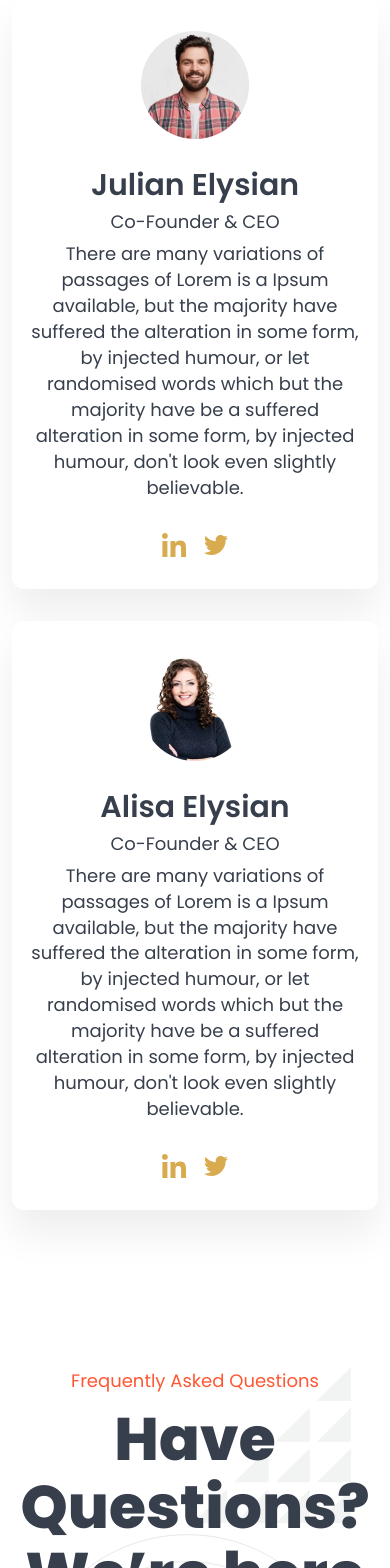
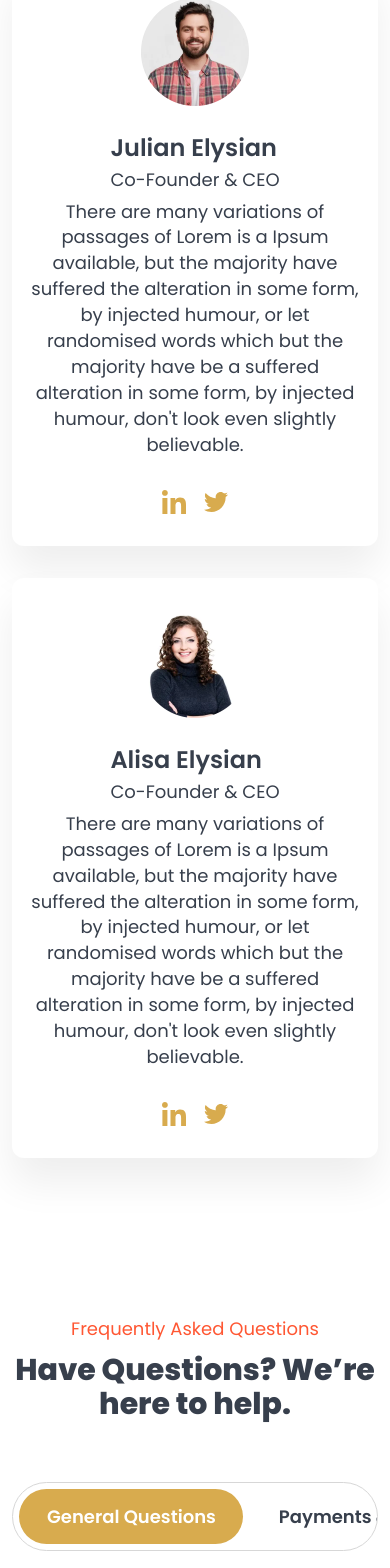
Before and after one commit to sachin-niyana/staj, a React (Create React App) app: page / in a window 390 px wide. Shown: the part 4312-5880 px from the top of the page. Built offline with nearby package versions, Linux system fonts and the light colour scheme.

Commit message:
marge code

```diff
--- a/src/components/Faq.jsx
+++ b/src/components/Faq.jsx
@@ -18,19 +18,19 @@ const Faq = () => {
   return (
     <div className="bg-white">
       <div className="container max-w-[1464px] mx-auto px-3 pb-[120px] relative">
-        <div className="absolute right-[10%]">
+        <div className="absolute md:block hidden right-[10%]">
           <Trianglebox />
         </div>
-        <div className="absolute bottom-[20%] right-[-5%]">
+        <div className="absolute md:block hidden bottom-[20%] right-[-5%]">
           <Trianglebox2 />
         </div>
-        <div className="absolute top-[7%] left-[-12%]">
+        <div className="absolute md:block hidden top-[7%] left-[-12%]">
           <Circlebox />
         </div>
         <p className="text-center text-orange font-poppins font-normal text-md">
           Frequently Asked Questions
         </p>
-        <h2 className="font-poppins font-extrabold text-xxl text-darkblue mx-auto text-center mt-3 max-w-[600px] leading-[113%]">
+        <h2 className="font-poppins font-extrabold lg:text-xxl sm:text-[45px] text-xl text-darkblue mx-auto text-center mt-3 max-w-[600px] leading-[113%]">
           Have Questions? We’re here to help.
         </h2>
         <div className="flex flex-row h-[69px] !overflow-x-scroll border gap-5 sm:gap-0 justify-between py-[6px] mt-[60px] items-center px-[6px] border-[#d7d7d7] rounded-[48px] mx-auto max-w-[1200px] relative">
@@ -91,7 +91,7 @@ const Faq = () => {
             {accordionData.map((faq, index) => (
               <div
                 key={index}
-                className={`p-6 border-darkblue border-opacity-[24%] text-start ${
+                className={`sm:p-6 p-5 border-darkblue border-opacity-[24%] text-start ${
                   activeIndex === index
                     ? "text-golden text-start"
                     : "border-y-[1px]"
@@ -102,7 +102,7 @@ const Faq = () => {
                   className="flex justify-between items-start border-black cursor-pointer w-full focus:outline-none"
                 >
                   <p
-                    className={`font-poppins text-lg text-start ${
+                    className={`font-poppins sm:text-lg text-[20px] text-start ${
                       activeIndex === index
                         ? "text-golden font-semibold"
                         : "text-black font-normal"
@@ -136,7 +136,7 @@ const Faq = () => {
             {accordionData.map((faq, index) => (
               <div
                 key={index}
-                className={`p-6 border-darkblue border-opacity-[24%] ${
+                className={`sm:p-6 p-5 border-darkblue border-opacity-[24%] ${
                   activeIndex === index ? "text-golden" : "border-y-[1px]"
                 }`}
               >
@@ -145,7 +145,7 @@ const Faq = () => {
                   className="flex justify-between items-start border-black cursor-pointer w-full focus:outline-none"
                 >
                   <p
-                    className={`font-poppins text-lg text-start ${
+                    className={`font-poppins sm:text-lg text-[20px] text-start ${
                       activeIndex === index
                         ? "text-golden font-semibold"
                         : "text-black font-normal"
@@ -179,7 +179,7 @@ const Faq = () => {
             {accordionData.map((faq, index) => (
               <div
                 key={index}
-                className={`p-6 border-darkblue border-opacity-[24%] ${
+                className={`sm:p-6 p-5 border-darkblue border-opacity-[24%] ${
                   activeIndex === index ? "text-golden" : "border-y-[1px]"
                 }`}
               >
@@ -188,7 +188,7 @@ const Faq = () => {
                   className="flex justify-between items-start border-black cursor-pointer w-full focus:outline-none"
                 >
                   <p
-                    className={`font-poppins text-start text-lg ${
+                    className={`font-poppins sm:text-lg text-[20px] text-start ${
                       activeIndex === index
                         ? "text-golden font-semibold"
                         : "text-black font-normal"
@@ -222,7 +222,7 @@ const Faq = () => {
             {accordionData.map((faq, index) => (
               <div
                 key={index}
-                className={`p-6 border-darkblue border-opacity-[24%] ${
+                className={`sm:p-6 p-5 border-darkblue border-opacity-[24%] ${
                   activeIndex === index ? "text-golden" : "border-y-[1px]"
                 }`}
               >
@@ -231,7 +231,7 @@ const Faq = () => {
                   className="flex justify-between items-start border-black cursor-pointer w-full focus:outline-none"
                 >
                   <p
-                    className={`font-poppins text-start text-lg ${
+                    className={`font-poppins sm:text-lg text-[20px] text-start ${
                       activeIndex === index
                         ? "text-golden font-semibold"
                         : "text-black font-normal"
@@ -265,7 +265,7 @@ const Faq = () => {
             {accordionData.map((faq, index) => (
               <div
                 key={index}
-                className={`p-6 border-darkblue border-opacity-[24%] ${
+                className={`sm:p-6 p-5 border-darkblue border-opacity-[24%] ${
                   activeIndex === index ? "text-golden" : "border-y-[1px]"
                 }`}
               >
@@ -274,7 +274,7 @@ const Faq = () => {
                   className="flex justify-between items-start border-black cursor-pointer w-full focus:outline-none"
                 >
                   <p
-                    className={`font-poppins text-start text-lg ${
+                    className={`font-poppins sm:text-lg text-[20px] text-start ${
                       activeIndex === index
                         ? "text-golden font-semibold"
                         : "text-black font-normal"
--- a/src/components/OurTeam.jsx
+++ b/src/components/OurTeam.jsx
@@ -2,6 +2,7 @@ import React from "react";
 import julian from "../assets/images/webp/julian.webp";
 import alisa from "../assets/images/webp/alisa.webp";
 import { DotedBox, LineBox, Linkedin, Twitter } from "./common/Icon";
+import { Link } from "react-router-dom";
 const OurTeam = () => {
   return (
     <div className="bg-white">
@@ -9,7 +10,7 @@ const OurTeam = () => {
         <p className="text-center text-orange font-poppins font-normal text-md">
           Team
         </p>
-        <h2 className="font-poppins font-extrabold text-xxl text-darkblue text-center mt-3 leading-[113%]">
+        <h2 className="font-poppins font-extrabold lg:text-xxl sm:text-[45px] text-xl text-darkblue text-center mt-3 leading-[113%]">
           Our team
         </h2>
         <div className="flex lg:flex-row flex-col justify-center gap-8 items-center mt-[60px]">
@@ -17,7 +18,7 @@ const OurTeam = () => {
             <div className="absolute md:block hidden bottom-[-10%] left-[-8%]">
               <DotedBox />
             </div>
-            <div className=" bg-white rounded-xl xl:py-12 py-8 px-4 xl:px-9 max-w-[704px] shadow-[0px_24px_40px_0px_rgba(0,0,0,0.07)] relative">
+            <div className=" bg-white hover:scale-95 duration-300 rounded-xl xl:py-12 py-8 px-4 xl:px-9 max-w-[704px] shadow-[0px_24px_40px_0px_rgba(0,0,0,0.07)] relative">
               <div className="flex sm:flex-row flex-col justify-start gap-6 items-center">
                 <img
                   className="w-[108px] h-[108px]"
@@ -25,7 +26,7 @@ const OurTeam = () => {
                   alt="julian"
                 />
                 <div className="flex flex-col">
-                  <p className="font-poppins font-semibold text-xl text-darkblue">
+                  <p className="font-poppins font-semibold md:text-xl text-lg text-darkblue">
                     Julian Elysian
                   </p>
                   <p className="font-poppins font-normal sm:text-start text-center text-md text-darkblue">
@@ -34,9 +35,13 @@ const OurTeam = () => {
                 </div>
               </div>
               <div className="flex sm:flex-row flex-col-reverse justify-start sm:gap-[45px] gap-8 items-start mt-1.5">
-                <div className="flex justify-start gap-[18px] sm:mt-[18px] items-center mx-auto lg:ms-[21px]">
-                  <Linkedin />
-                  <Twitter />
+                <div className="flex justify-start gap-[18px] sm:mt-[18px] items-center mx-auto sm:ms-[21px]">
+                  <Link to="https://in.linkedin.com/" target="_blank">
+                    <Linkedin />
+                  </Link>
+                  <Link to="https://twitter.com/" target="_blank">
+                    <Twitter />
+                  </Link>
                 </div>
                 <p className="font-poppins font-normal sm:text-start text-center text-md text-darkblue leading-[144%]">
                   There are many variations of passages of Lorem is a Ipsum
@@ -52,11 +57,11 @@ const OurTeam = () => {
             <div className="absolute md:block hidden top-[-31.5%] right-[-11%]">
               <LineBox />
             </div>
-            <div className=" bg-white rounded-xl xl:py-12 py-8 px-4 xl:px-9 max-w-[704px] shadow-[0px_24px_40px_0px_rgba(0,0,0,0.07)] relative">
+            <div className=" bg-white hover:scale-95 duration-300 rounded-xl xl:py-12 py-8 px-4 xl:px-9 max-w-[704px] shadow-[0px_24px_40px_0px_rgba(0,0,0,0.07)] relative">
               <div className="flex sm:flex-row flex-col justify-start gap-6 items-center">
                 <img className="w-[108px] h-[108px]" src={alisa} alt="alisa" />
                 <div className="flex flex-col">
-                  <p className="font-poppins font-semibold text-xl text-darkblue">
+                  <p className="font-poppins font-semibold md:text-xl text-lg text-darkblue">
                     Alisa Elysian
                   </p>
                   <p className="font-poppins font-normal sm:text-start text-center text-md text-darkblue">
@@ -65,9 +70,13 @@ const OurTeam = () => {
                 </div>
               </div>
               <div className="flex sm:flex-row flex-col-reverse justify-start sm:gap-[45px] gap-8 items-start mt-1.5">
-                <div className="flex justify-start gap-[18px] sm:mt-[18px] items-center mx-auto lg:ms-[21px]">
-                  <Linkedin />
-                  <Twitter />
+                <div className="flex justify-start gap-[18px] sm:mt-[18px] items-center mx-auto sm:ms-[21px]">
+                  <Link to="https://in.linkedin.com/" target="_blank">
+                    <Linkedin />
+                  </Link>
+                  <Link to="https://twitter.com/" target="_blank">
+                    <Twitter />
+                  </Link>
                 </div>
                 <p className="font-poppins font-normal sm:text-start text-center text-md text-darkblue leading-[144%]">
                   There are many variations of passages of Lorem is a Ipsum
```
